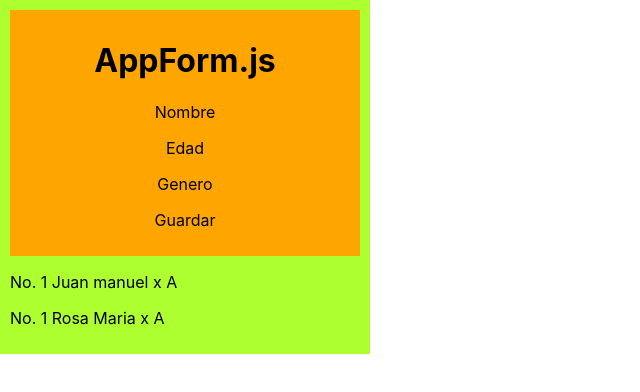
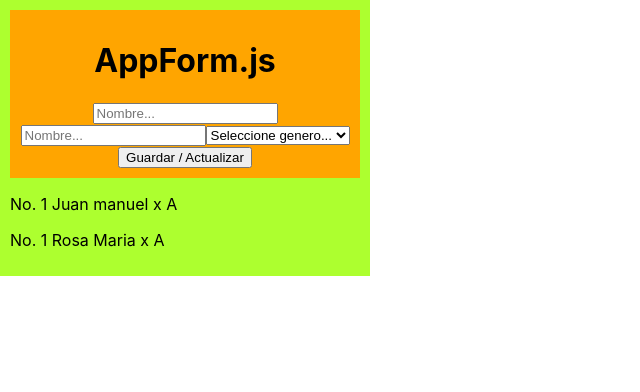
Before and after one commit to kiotosys/react02, a React (Create React App) app: page / in a window 1280 px wide. Shown: the top 392 px of the page, without its empty margins (0-640 px from the left). Built offline with nearby package versions, Linux system fonts and the light colour scheme.

Commit message:
v6. Se conf. firebase y se registro un objeto

```diff
--- a/package.json
+++ b/package.json
@@ -8,6 +8,7 @@
     "@testing-library/react": "^13.4.0",
     "@testing-library/user-event": "^13.5.0",
     "bootswatch": "^5.3.2",
+    "firebase": "^10.5.0",
     "react": "^18.2.0",
     "react-dom": "^18.2.0",
     "react-scripts": "5.0.1",
--- a/src/App.js
+++ b/src/App.js
@@ -1,3 +1,4 @@
+
 import AppForm from './components/AppForm';
 import logo from './logo.svg';
 //import './App.css';
--- a/src/components/AppForm.js
+++ b/src/components/AppForm.js
@@ -1,13 +1,43 @@
-import React from 'react'
+import React from 'react';
+import { db } from './firebase';
+import { useState } from 'react';
+import { addDoc, collection } from 'firebase/firestore';
+
 
 const AppForm = () => {
+
+  ///////////// GUARDAR / ACTUALIZAR ////////
+  const camposRegistro = { nombre:"", edad:"", genero:""}
+  const [objeto, setObjeto] = useState(camposRegistro);
+
+  const handleSubmit = (e) => {   //manejador de submit
+    e.preventDefault();
+    try {
+      if(db){
+        addDoc(collection(db, 'persona'), objeto);
+        console.log("Se guardo con exito");
+      }
+    } catch (error) {
+      console.error();
+    }
+  }
+
+
   return (
     <div style={{background:"orange", padding:"10px", textAlign:"center"}}>
-      <h1>AppForm.js</h1>
-      <p>Nombre</p>
-      <p>Edad</p>
-      <p>Genero</p>
-      <p>Guardar</p>
+      <form onSubmit={handleSubmit}>
+        <h1>AppForm.js</h1>
+        <input type='text' placeholder='Nombre...' />
+        <input type='text' placeholder='Nombre...' />
+        <select>
+          <option value="">Seleccione genero...</option>
+          <option value="M"> Masculino </option>
+          <option value="F"> Femenino </option>
+        </select>
+        <button>
+          Guardar / Actualizar
+        </button>
+      </form>
     </div>
   )
 }
--- a/src/components/firebase.js
+++ b/src/components/firebase.js
@@ -1,17 +1,31 @@
 // Import the functions you need from the SDKs you need
 import { initializeApp } from "firebase/app";
+import { getAnalytics } from "firebase/analytics";
+
+import { getAuth } from "firebase/auth";
+import { getFirestore } from "firebase/firestore";
+import { getStorage } from "firebase/storage";
+
 // TODO: Add SDKs for Firebase products that you want to use
 // https://firebase.google.com/docs/web/setup#available-libraries
 
 // Your web app's Firebase configuration
+// For Firebase JS SDK v7.20.0 and later, measurementId is optional
 const firebaseConfig = {
-  apiKey: "AIzaSyBPIHiNDbPfVk9itCRBJYWESWeog4kbKY4",
-  authDomain: "appreact-66fa7.firebaseapp.com",
-  projectId: "appreact-66fa7",
-  storageBucket: "appreact-66fa7.appspot.com",
-  messagingSenderId: "59793435768",
-  appId: "1:59793435768:web:daefc6d4765cee821e118d"
+  apiKey: "AIzaSyBt_8hfhuIGibliLGR6Z9YjjjQgINhVCvU",
+  authDomain: "react-app04.firebaseapp.com",
+  databaseURL: "https://react-app04-default-rtdb.firebaseio.com",
+  projectId: "react-app04",
+  storageBucket: "react-app04.appspot.com",
+  messagingSenderId: "414525084509",
+  appId: "1:414525084509:web:d1fd7007155b63bc314eb4",
+  measurementId: "G-Z9G993E6F8"
 };
 
 // Initialize Firebase
 const app = initializeApp(firebaseConfig);
+const analytics = getAnalytics(app);
+
+export const auth = getAuth(app);
+export const db = getFirestore(app);
+export const storage = getStorage(app);
```
Also changed, not shown: 1 other file (tests, documents, lock files or other folders).
